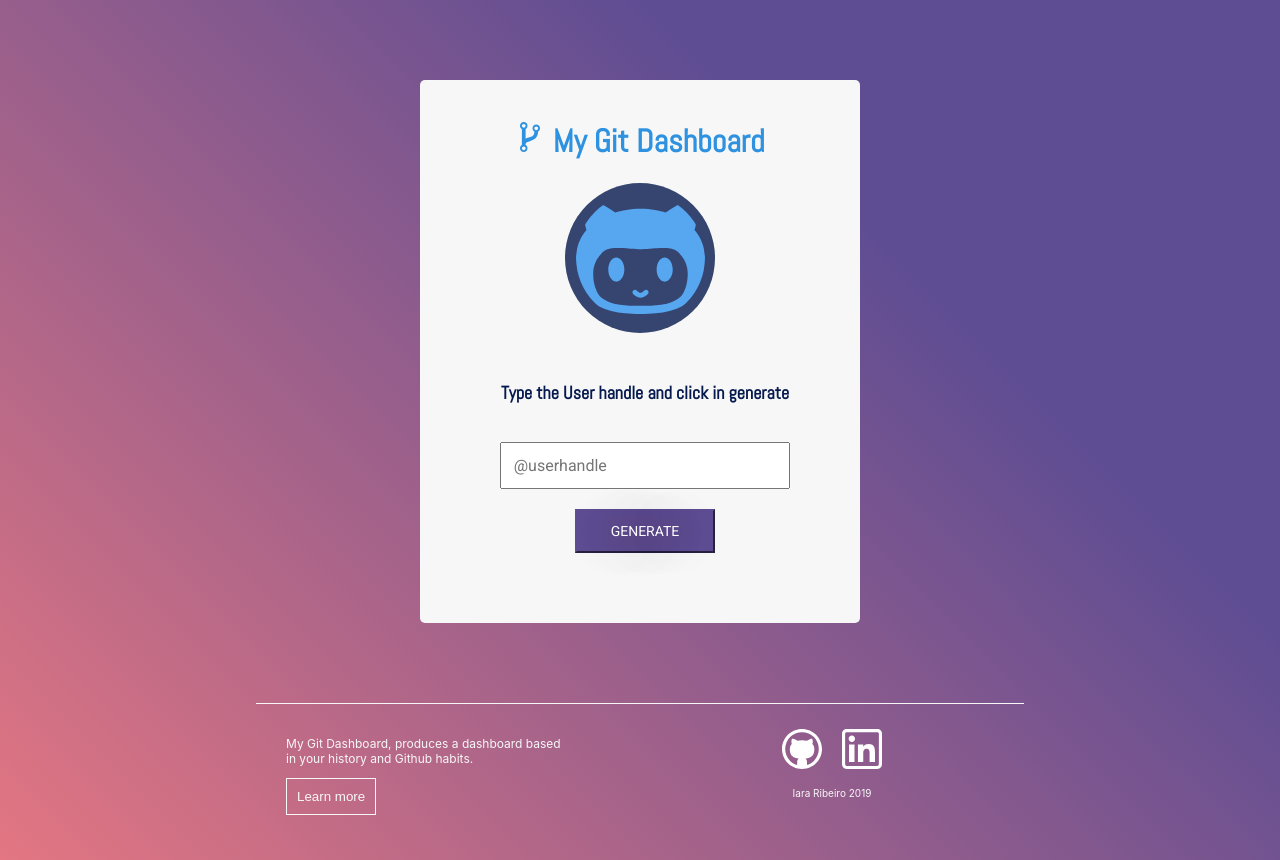
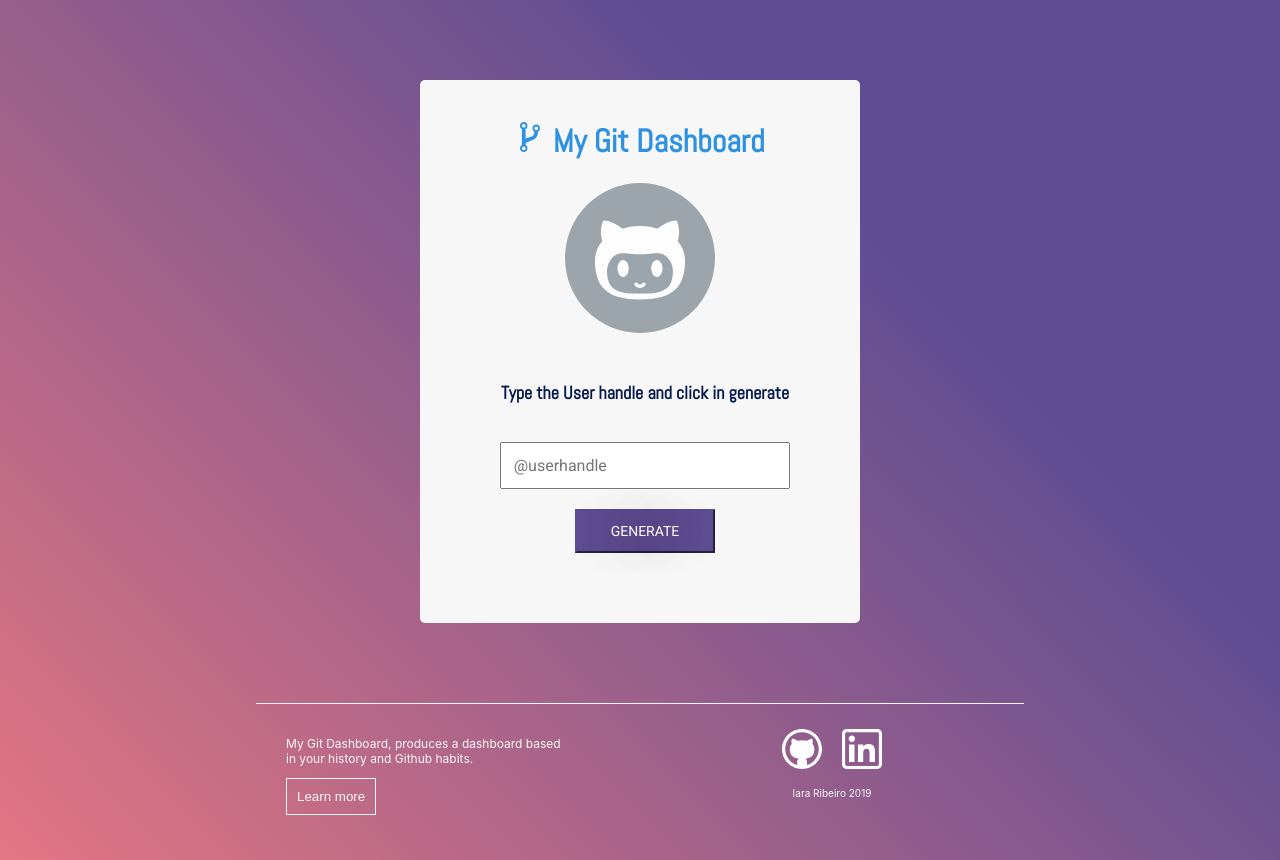
Before and after one commit to Iararibeiro/my-git-dashboard, a React (Create React App) app in the folder my-git-dashboard/: page / in a window 1280 px wide. Built offline with nearby package versions, Linux system fonts and the light colour scheme.

Commit message:
remove login

```diff
--- a/my-git-dashboard/src/App.css
+++ b/my-git-dashboard/src/App.css
@@ -235,7 +235,7 @@ html {
 
 /* Home dashboard page*/
 .UserPicture {
-  background-color: #05194e;
+  background-color: #86919a;/*#05194e;*/
   width: 150px;
   height: 150px;
   margin: 0 auto;
@@ -245,9 +245,9 @@ html {
 }
 
 .UserPicture img {
-  width: 129px;
+  width: 90px;
   margin-top: 10px;
-  border-radius: 50%;
+  padding: 22px;
 
 }
 
```
Also changed, not shown: my-git-dashboard/src/img/octprofile.svg.
